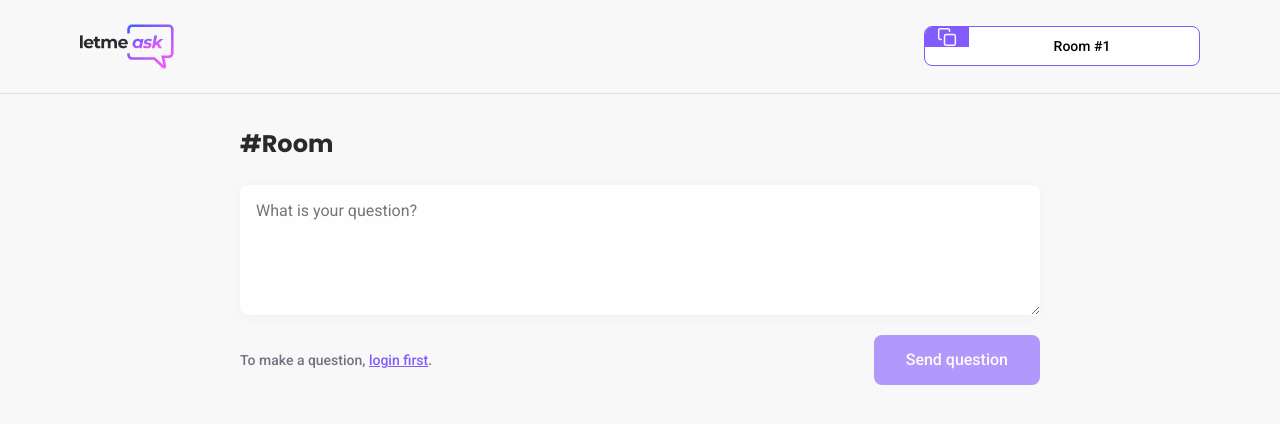
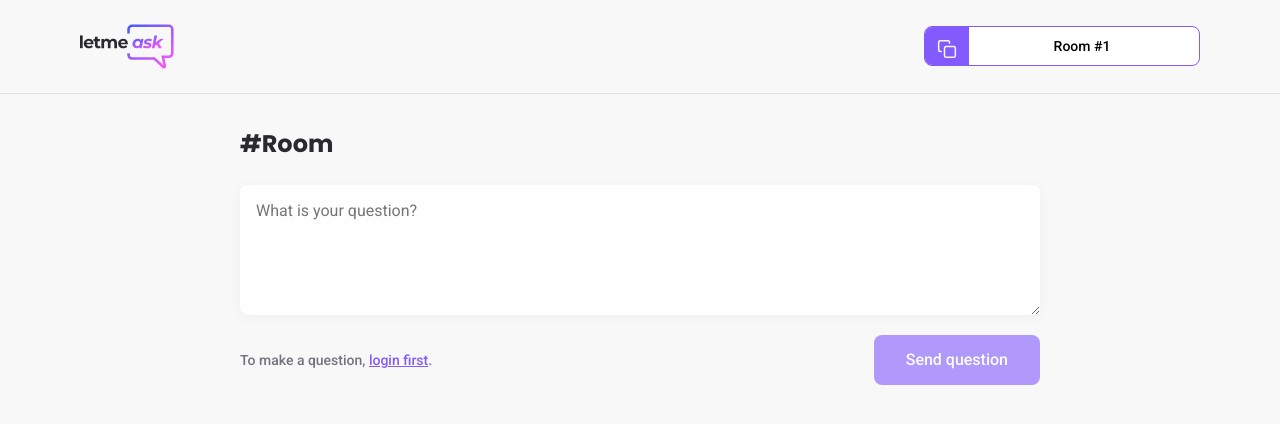
Before and after one commit to filipe1309/rs-reactjs-letmeask, a React (Create React App) app: page /rooms/1 in a window 1280 px wide. Shown: the top 424 px of the page. Built offline with nearby package versions, Linux system fonts and the light colour scheme; no server answers; the database is empty.

Commit message:
fix: room code layout

```diff
--- a/src/styles/room-code.scss
+++ b/src/styles/room-code.scss
@@ -8,7 +8,7 @@
     display: flex;
     div {
         background: #835afd;
-        padding: 0 12px;
+        padding: 12px 12px;
         display: flex;
         justify-content: center;
         align-items: center;
```
